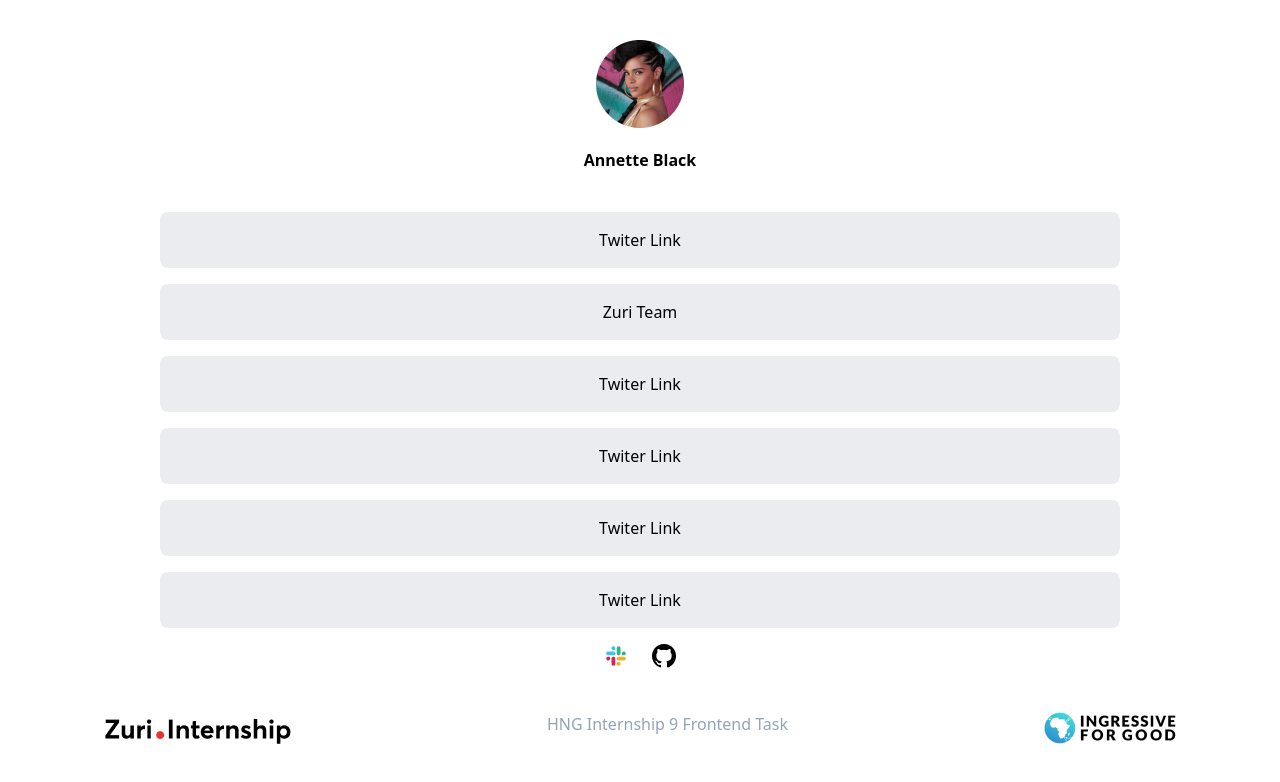
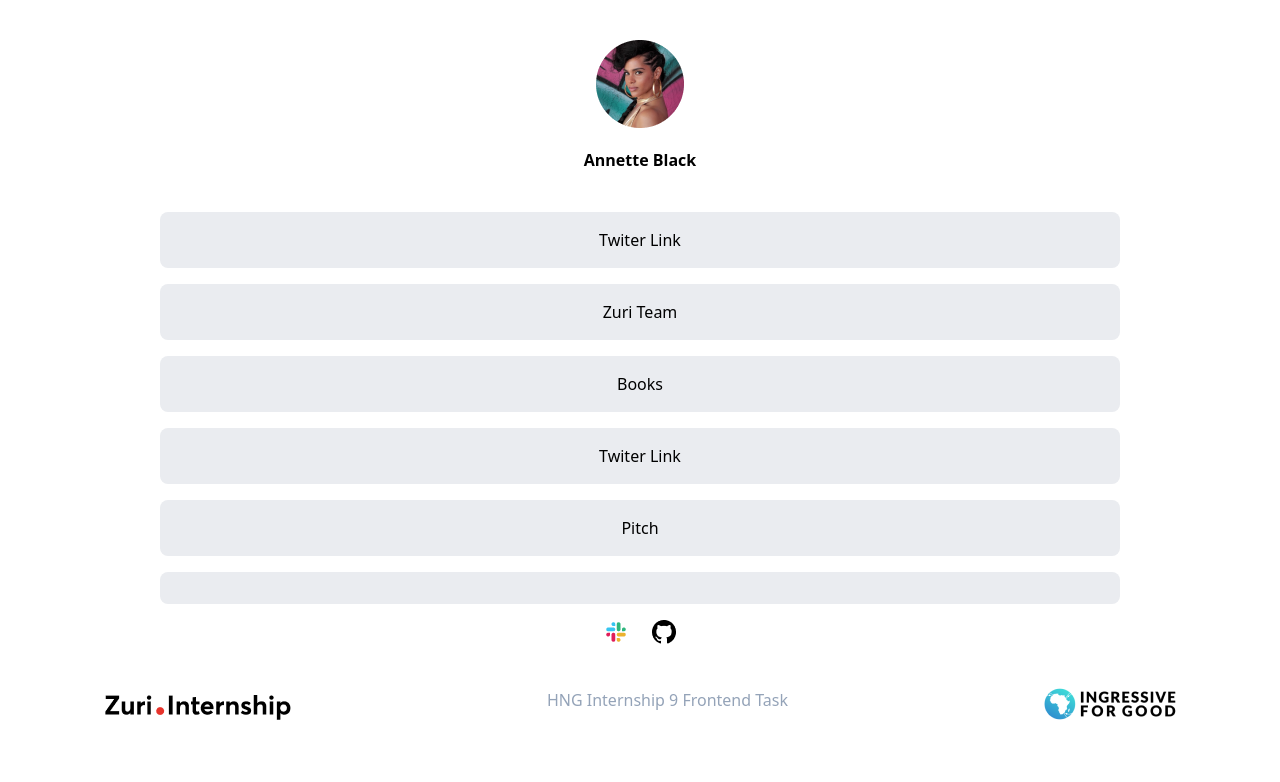
Before and after one commit to kelani34/linktree-clone, a React (Vite) app: page / in a window 1280 px wide. Shown: the top 782 px of the page. Built offline with nearby package versions, Linux system fonts and the light colour scheme.

Commit message:
Add: books and book  design

```diff
--- a/src/App.jsx
+++ b/src/App.jsx
@@ -21,7 +21,7 @@ function App() {
     },
     {
       id: 'books',
-      text: 'Twiter Link',
+      text: 'Books',
       link: 'https://books.zuri.team'
     },
     {
@@ -31,12 +31,12 @@ function App() {
     },
     {
       id: 'pitch',
-      text: 'Twiter Link',
+      text: 'Pitch',
       link: 'https://background.zuri.team'
     },
     {
       id: 'book__design',
-      text: 'Twiter Link',
+      text: '',
       link: 'https://books.zuri.team/design-rules'
     },
   ])
```
